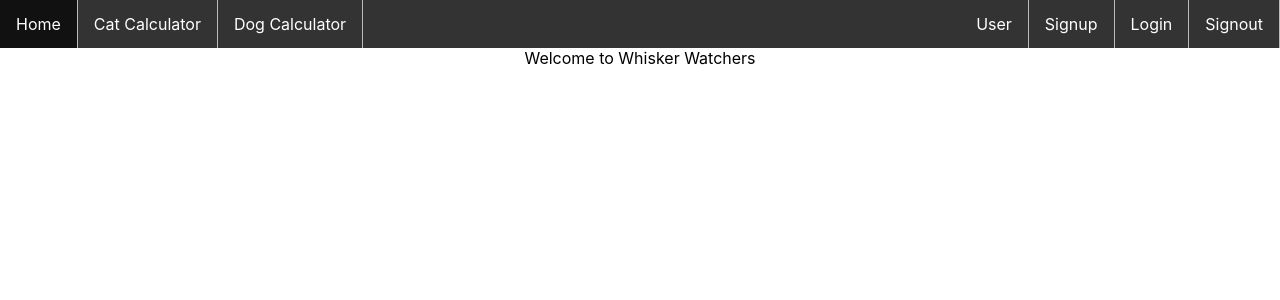
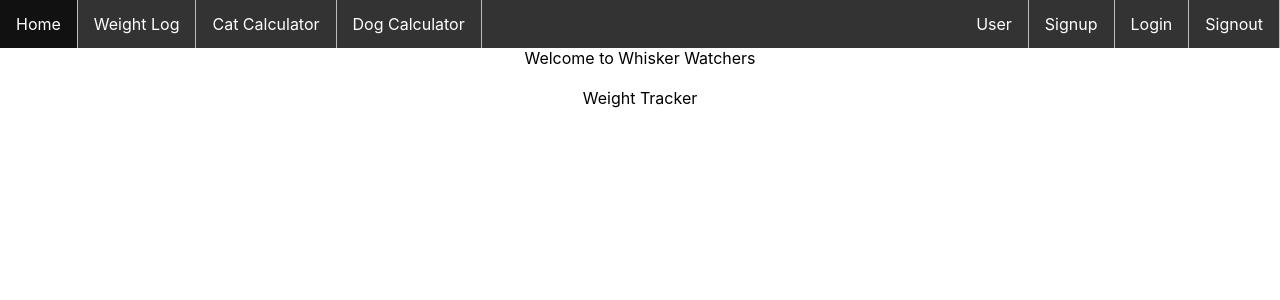
Before and after one commit to erobbi/whisker_watchers_frontend, a React (Create React App) app: page /weight_tracker in a window 1280 px wide. Shown: the top 300 px of the page. Built offline with nearby package versions, Linux system fonts and the light colour scheme; no server answers.

Commit message:
added weight tracker component

```diff
--- a/src/Components/CatCalculator.js
+++ b/src/Components/CatCalculator.js
@@ -137,9 +137,11 @@ export default function CatCalculator() {
 
       {Object.keys(calculatedValues).length > 0 ? (
       <div>
+        <br/>
         <div>Result:</div>
+        <br/>
         <div>{calculatedValues[0].message}</div>
-        <div>Suggestion:</div>
+        <br/>
         <div>{calculatedValues[0].messageCalories}</div>
       </div> )
       : null}
--- a/src/Components/MainContainer.js
+++ b/src/Components/MainContainer.js
@@ -5,6 +5,7 @@ import { Route, Switch } from 'react-router-dom';
 import CatCalculator from './CatCalculator';
 import DogCalculator from './DogCalculator';
 import Signup from './Signup';
+import WeightTracker from './WeightTracker';
 
 export default function MainContainer({setUser}) {
     return (
@@ -15,6 +16,9 @@ export default function MainContainer({setUser}) {
             <Login setUser={setUser} />
             <br />
             <Logout setUser={setUser} />
+          </Route>
+          <Route exact path="/weight_tracker">
+            <WeightTracker />
           </Route>
           <Route exact path="/cat_calculator">
             <CatCalculator />
--- a/src/Components/NavBar.js
+++ b/src/Components/NavBar.js
@@ -17,6 +17,11 @@ export default function NavBar({ setLoggedIn, setUser }) {
           <NavLink exact to="/" className="navItem">
             <li>
               <a>Home</a>
+            </li>
+          </NavLink>
+          <NavLink exact to="weight_tracker">
+            <li className="navItem">
+              <a>Weight Log</a>
             </li>
           </NavLink>
           <NavLink exact to="cat_calculator">
--- /dev/null
+++ b/src/Components/WeightTracker.js
@@ -0,0 +1,9 @@
+import React from 'react'
+
+export default function WeightTracker() {
+    return (
+        <div>
+            Weight Tracker
+        </div>
+    )
+}
```
